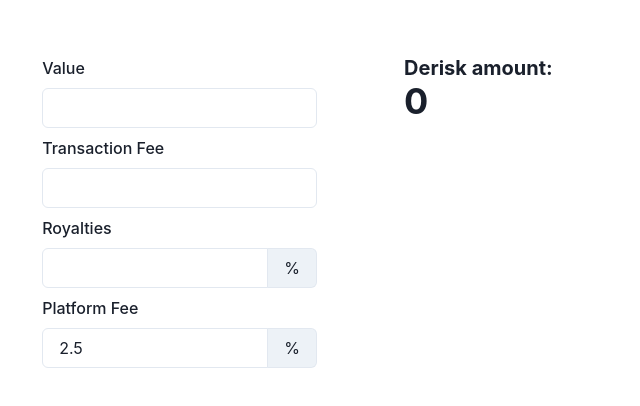
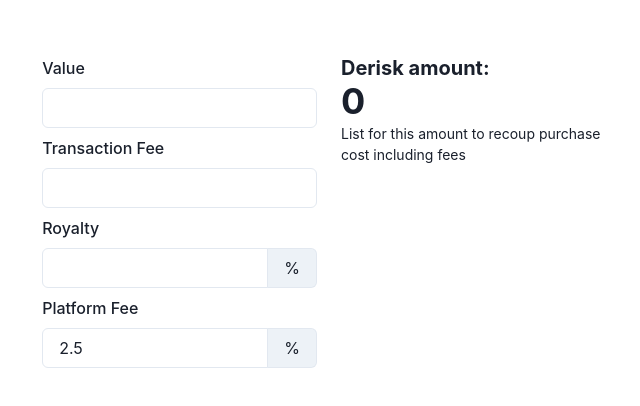
Before and after one commit to codyarose/derisk, a React (Vite) app: page / in a window 1280 px wide. Shown: the part 188-594 px from the top of the page, without its empty margins (311-951 px from the left). Built offline with nearby package versions, Linux system fonts and the light colour scheme.

Commit message:
fix offset calculation

```diff
--- a/src/App.tsx
+++ b/src/App.tsx
@@ -1,23 +1,32 @@
 import { FormControl, FormLabel } from "@chakra-ui/form-control"
-import { Box, Container, Flex, Grid, Heading, VStack } from "@chakra-ui/layout"
+import {
+	Box,
+	Container,
+	Flex,
+	Grid,
+	Heading,
+	VStack,
+	Text,
+} from "@chakra-ui/layout"
 import { Input, InputGroup, InputRightAddon } from "@chakra-ui/react"
 import { useEffect, useState } from "react"
 
 function App() {
 	const [value, setValue] = useState(0)
 	const [transactionFee, setTransactionFee] = useState(0)
-	const [royalties, setRoyalties] = useState(0)
+	const [royalty, setroyalty] = useState(0)
 	const [platformFee, setPlatformFee] = useState(2.5)
 	const [deriskAmount, setDeriskAmount] = useState(0)
 
 	useEffect(() => {
 		if (value && transactionFee) {
-			const totalCost = value + transactionFee
-			const totalFees = ((platformFee + royalties) / 100) * totalCost
-			const finalAmount = Number((totalCost + totalFees).toFixed(4))
-			setDeriskAmount(finalAmount || 0)
+			const totalCost = (value || 0) + (transactionFee || 0)
+			const feesOffset = (100 - (platformFee + royalty)) / 100
+			const finalAmount = Number((totalCost / feesOffset).toFixed(4))
+
+			setDeriskAmount(finalAmount)
 		}
-	}, [value, transactionFee, royalties, platformFee])
+	}, [value, transactionFee, royalty, platformFee])
 
 	return (
 		<Container h='100vh' display='flex' alignItems='center'>
@@ -54,14 +63,14 @@ function App() {
 					</FormControl>
 
 					<FormControl>
-						<FormLabel>Royalties</FormLabel>
+						<FormLabel>Royalty</FormLabel>
 						<InputGroup>
 							<Input
 								type='number'
-								name='royalties'
+								name='royalty'
 								min={0}
 								onChange={(e) =>
-									setRoyalties(e.currentTarget.valueAsNumber)
+									setroyalty(e.currentTarget.valueAsNumber)
 								}
 							/>
 							<InputRightAddon>%</InputRightAddon>
@@ -94,6 +103,10 @@ function App() {
 					<Box>
 						<Heading size='md'>Derisk amount:</Heading>
 						<Heading size='xl'>{deriskAmount}</Heading>
+						<Text fontSize='sm'>
+							List for this amount to recoup purchase cost
+							including fees
+						</Text>
 					</Box>
 				</Flex>
 			</Grid>
```
